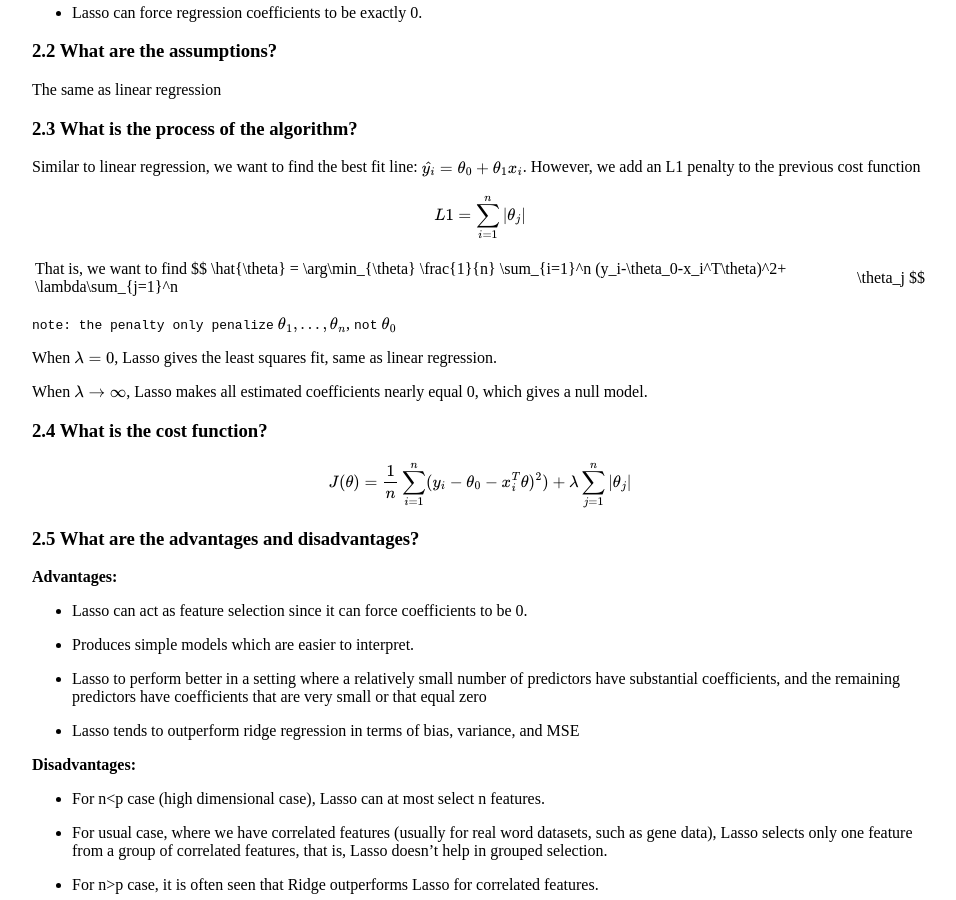
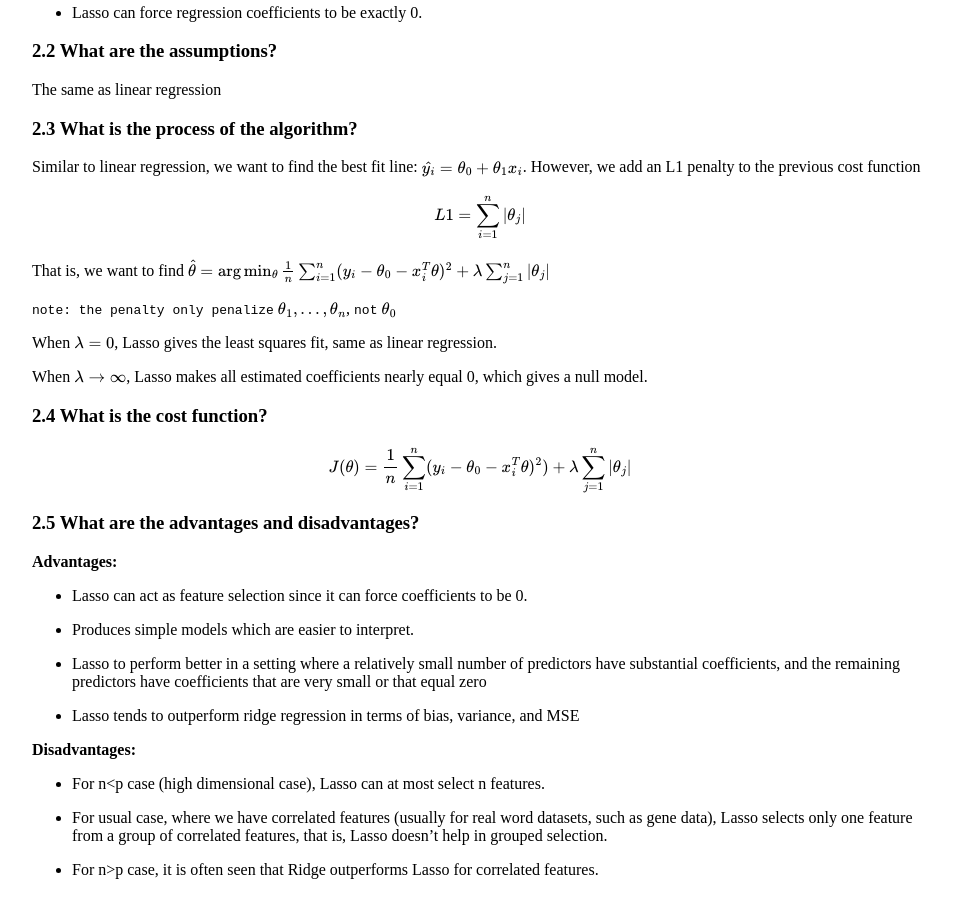
Before and after one commit to zf2169/zf2169.github.io, a Jekyll site: the page built from _posts/2019-01-30-Machine-Learning-Algorithms-Summary-I.md, in a window 1280 px wide and 900 px high, scrolled down 2986 px. Shown: the whole window, without its empty margins (160-1116 px from the left). Built offline with Jekyll 4.4.1, drawn with Linux system fonts in a browser that asks for light colours; formulas are drawn with MathJax 3; some of the changed text lies outside the part shown.

```diff
--- a/_posts/2019-01-30-Machine-Learning-Algorithms-Summary-I.md
+++ b/_posts/2019-01-30-Machine-Learning-Algorithms-Summary-I.md
@@ -91,7 +91,8 @@ The same as linear regression
 ### 2.3 What is the process of the algorithm?
 Similar to linear regression, we want to find the best fit line: $$ \hat{y_i} = \theta_0 + \theta_1 x_i $$. However, we add an L1 penalty to the previous cost function \$$ L1= \sum_{i=1}^n |\theta_j| $$
 
-That is, we want to find \$$ \hat{\theta} = \arg\min_{\theta} \frac{1}{n} \sum_{i=1}^n (y_i-\theta_0-x_i^T\theta)^2+ \lambda\sum_{j=1}^n |\theta_j| $$
+That is, we want to find
+$$ \hat{\theta} = \arg\min_{\theta} \frac{1}{n} \sum_{i=1}^n (y_i-\theta_0-x_i^T\theta)^2+ \lambda\sum_{j=1}^n |\theta_j| $$
 
 `note: the penalty only penalize` $$\theta_1, \dots, \theta_n$$, `not` $$\theta_0$$
 
```
Also changed, not shown: other parts of _posts/2019-01-30-Machine-Learning-Algorithms-Summary-I.md (+2 -2 lines).
